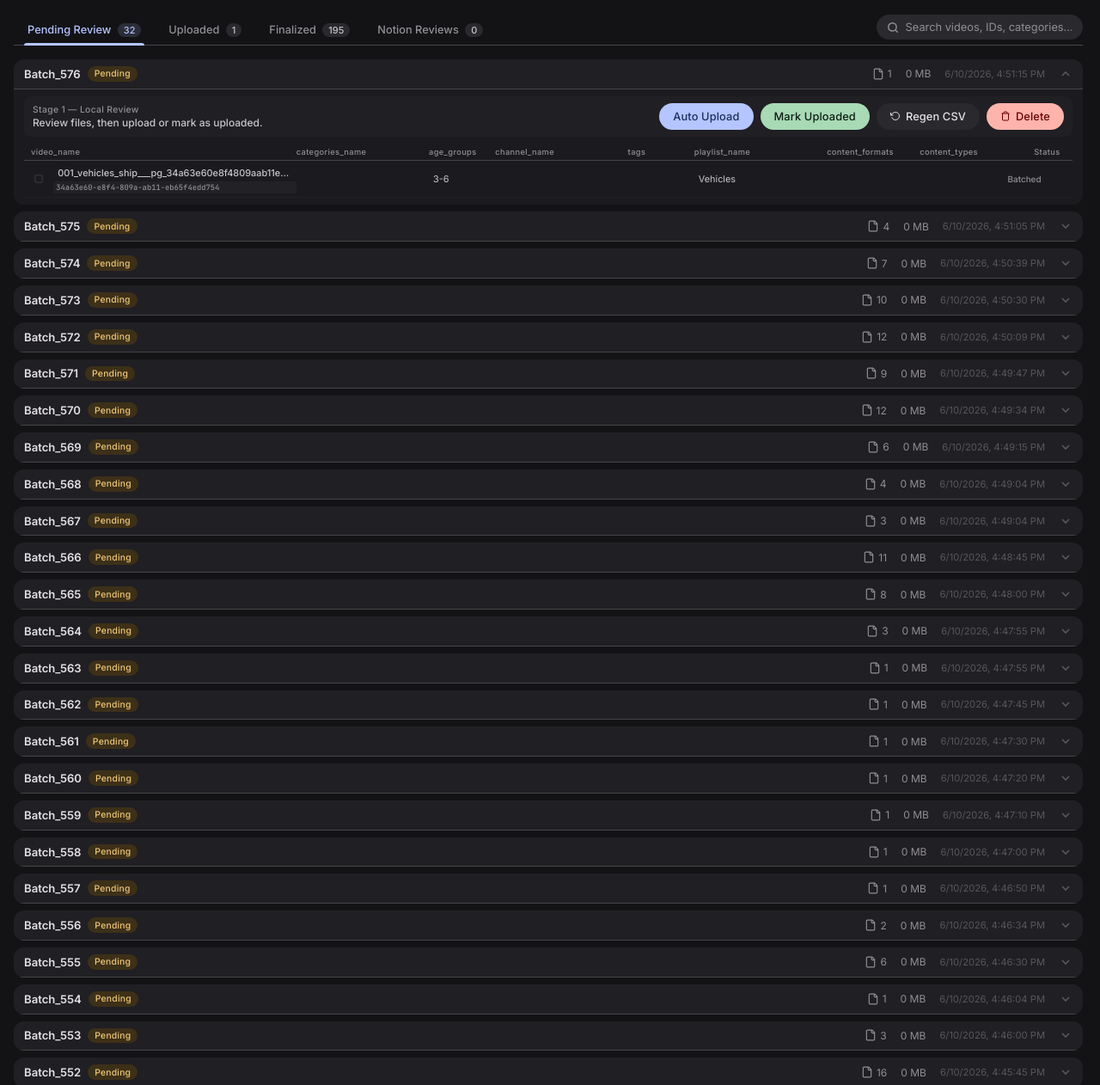
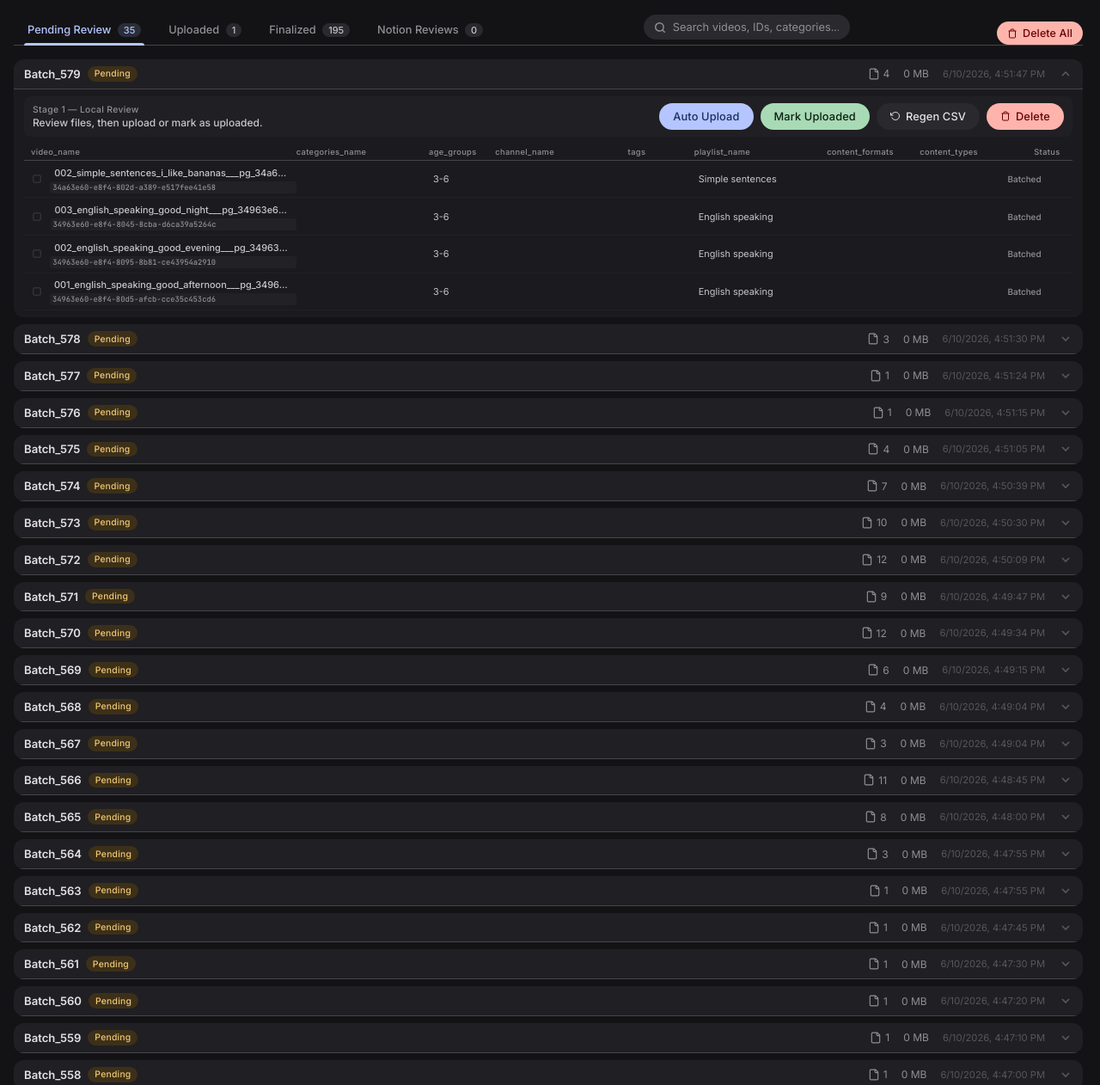
Before and after one commit to ayeakash/baby-billion-upload-dashboard, a Flask app: page / in a window 1280 px wide. Shown: the part 57-1319 px from the top of the page at 86% size. Run offline with Flask 3, Linux system fonts and the light colour scheme; data that the repository does not hold is empty; some libraries are stand-ins or nearby versions; some web fonts are replaced.

Commit message:
Add Delete All Batches button + endpoint
- /api/batches/delete-all: loops through all batches, removes files,
  resets state.json entries to pending, clears batches.json
- Button with double-click confirmation in controls bar
- Also adds deleteAllBatches() JS function

```diff
--- a/app.py
+++ b/app.py
@@ -377,6 +377,54 @@ def delete_batch(batch_name):
     log.info(f"Batch {batch_name} fully deleted")
     return jsonify({"message": f"Batch '{batch_name}' deleted. Videos reset to 'pending' for re-download."})
 
+@app.route("/api/batches/delete-all", methods=["POST"])
+def delete_all_batches():
+    """Delete ALL batches (pending, uploaded, finalized) at once."""
+    import shutil
+    import state_manager as sm
+
+    batches = batch_manager.load_batches()
+    batch_names = list(batches.keys())
+    if not batch_names:
+        return jsonify({"message": "No batches to delete."})
+
+    deleted = 0
+    errors = []
+    for name in batch_names:
+        batch_dir = os.path.join(uploader.BATCHES_DIR, name)
+        csv_path = os.path.join(uploader.BATCHES_DIR, f"{name}.csv")
+        zip_path = os.path.join(uploader.BATCHES_DIR, f"{name}.zip")
+
+        # Reset video states
+        try:
+            state = sm.get_all()
+            for page_id, rec in state.items():
+                if isinstance(rec, dict) and rec.get("batch") == name:
+                    sm.upsert(page_id, pipeline_status="pending", batch="", local_file="")
+        except Exception as e:
+            errors.append(f"{name} state: {e}")
+
+        # Delete files
+        for path in [batch_dir, csv_path, zip_path]:
+            try:
+                if os.path.isdir(path):
+                    shutil.rmtree(path)
+                elif os.path.isfile(path):
+                    os.remove(path)
+            except Exception as e:
+                errors.append(f"{name}: {e}")
+
+        deleted += 1
+
+    # Clear batches.json
+    batch_manager.save_batches({})
+
+    msg = f"Deleted {deleted} batch(es)."
+    if errors:
+        msg += f" Warnings: {'; '.join(errors[:5])}"
+    log.info(msg)
+    return jsonify({"message": msg})
+
 @app.route("/api/batches/run-pipeline", methods=["POST"])
 def run_pipeline():
     data = request.json or {}
--- a/templates/index.html
+++ b/templates/index.html
@@ -1007,6 +1007,10 @@
                     <svg class="search-icon" width="14" height="14" viewBox="0 0 24 24" fill="none" stroke="currentColor" stroke-width="2.5" stroke-linecap="round" stroke-linejoin="round"><circle cx="11" cy="11" r="8"/><line x1="21" y1="21" x2="16.65" y2="16.65"/></svg>
                     <input type="text" id="search-input" class="search-input" placeholder="Search videos, IDs, categories..." oninput="handleSearch(this.value)">
                 </div>
+                <button class="btn btn-danger" onclick="deleteAllBatches(this)" title="Delete all batches" style="padding: 6px 12px; font-size: 0.78rem; white-space: nowrap;">
+                    <svg width="12" height="12" viewBox="0 0 24 24" fill="none" stroke="currentColor" stroke-width="2"><polyline points="3 6 5 6 21 6"/><path d="M19 6v14a2 2 0 0 1-2 2H7a2 2 0 0 1-2-2V6m3 0V4a2 2 0 0 1 2-2h4a2 2 0 0 1 2 2v2"/></svg>
+                    Delete All
+                </button>
             </div>
 
             <div id="batches-container" class="batches-list"></div>
@@ -1688,6 +1692,28 @@
                 }).catch(e => { appendTerminalText(`[ERROR] ${e}\n`); btn.disabled = false; });
         }
 
+        function deleteAllBatches(btn) {
+            if (!btn) return;
+            if (!btn.dataset.confirmDeleteAll) {
+                btn.dataset.confirmDeleteAll = 'true';
+                const orig = btn.innerHTML;
+                btn.innerHTML = '⚠️ Confirm Delete All';
+                btn.style.opacity = '1';
+                setTimeout(() => { delete btn.dataset.confirmDeleteAll; btn.innerHTML = orig; btn.style.opacity = ''; }, 3000);
+                return;
+            }
+            delete btn.dataset.confirmDeleteAll;
+            btn.disabled = true;
+            btn.innerHTML = '<span class="spinner"></span> Deleting...';
+            fetch('/api/batches/delete-all', {method:'POST'})
+                .then(r => r.json()).then(d => {
+                    appendTerminalText(d.error ? `[ERROR] ${d.error}\n` : `[SUCCESS] ${d.message}\n`);
+                    btn.disabled = false;
+                    btn.innerHTML = '<svg width="12" height="12" viewBox="0 0 24 24" fill="none" stroke="currentColor" stroke-width="2"><polyline points="3 6 5 6 21 6"/><path d="M19 6v14a2 2 0 0 1-2 2H7a2 2 0 0 1-2-2V6m3 0V4a2 2 0 0 1 2-2h4a2 2 0 0 1 2 2v2"/></svg> Delete All';
+                    fetchBatches();
+                }).catch(e => { appendTerminalText(`[ERROR] ${e}\n`); btn.disabled = false; });
+        }
+
         function stopActiveOperation() {
             const b = document.getElementById('stop-btn'); if (b.disabled) return;
             if (!isPipelineRunning && !isUploadRunning) { fetchBatches(); return; }
```
Also changed, not shown: batches.json.
